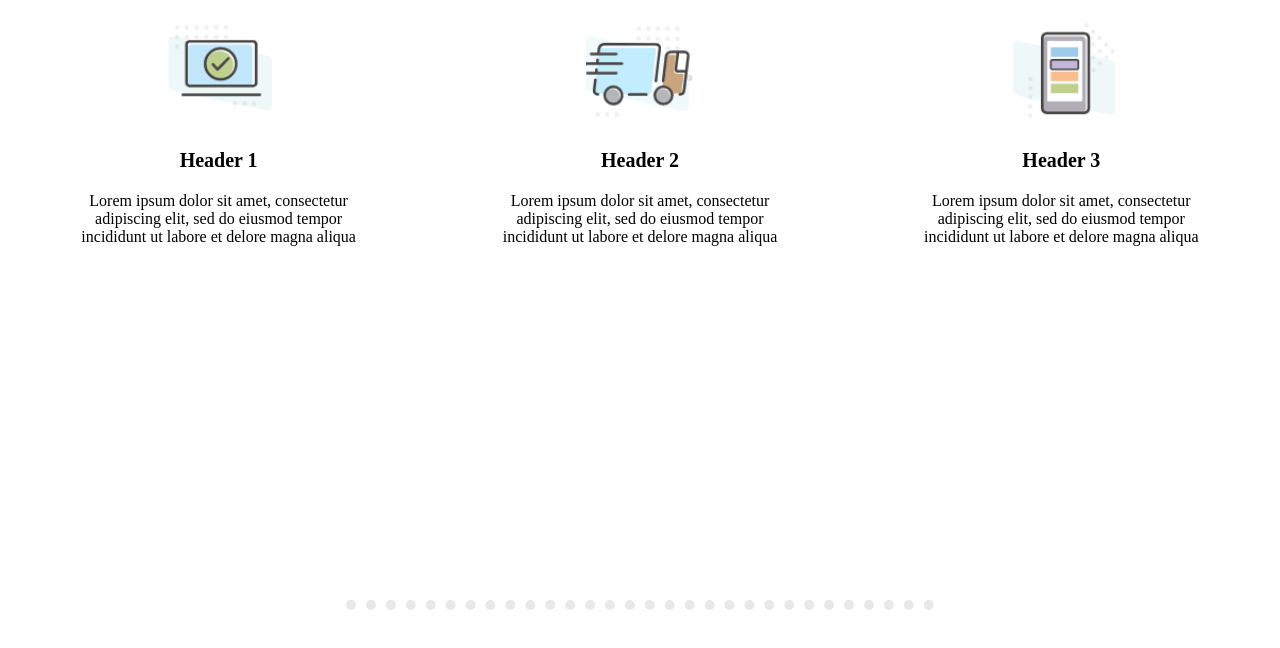
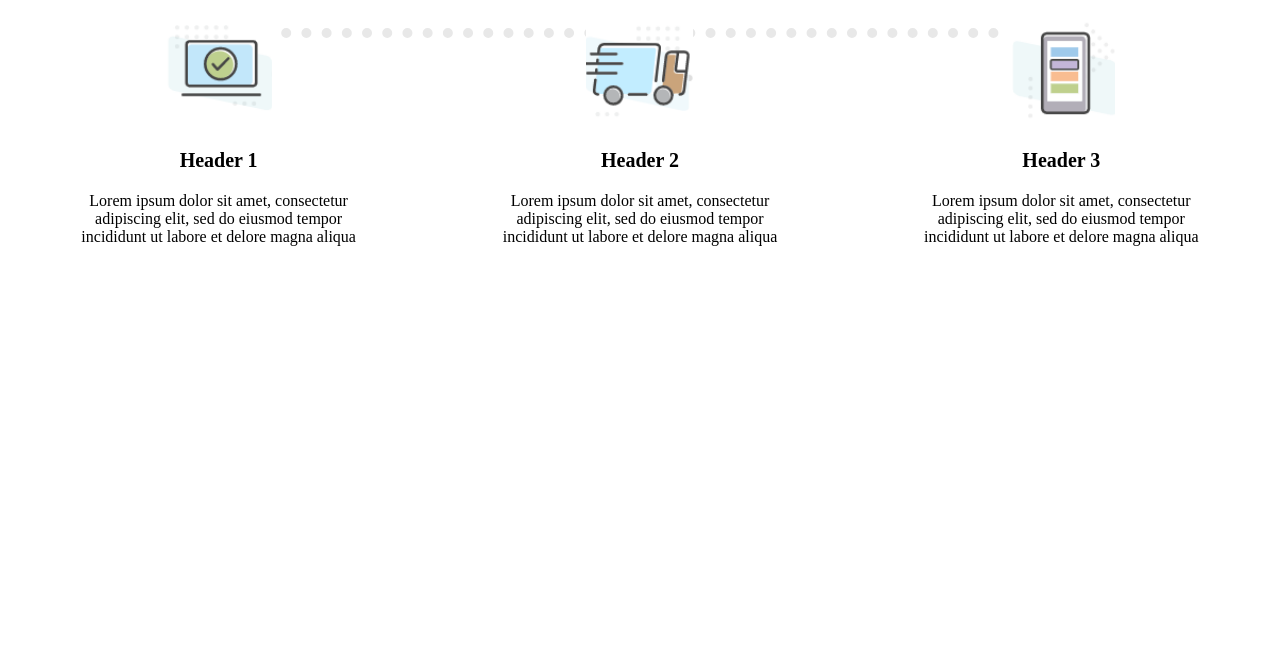
Before and after one commit to harryji168/widerfunnel, a plain HTML site: page part2/value.html in a window 1280 px wide. Shown: the part 100-748 px from the top of the page. Drawn offline with Linux system fonts and the light colour scheme.

Commit message:
improve p2

```diff
--- a/part2/styles/index.css
+++ b/part2/styles/index.css
@@ -72,10 +72,10 @@
 
 }
 .value-propositions  .bg_dot {
-    position:fixed;
+    position:absolute;
     border-top: 10px dotted rgb(232, 232, 232);
     z-index: -10;
-    top: 700px;
-    width: 46%;
+    top: 120px;
+    width: 60%;
     max-width: 885px;
 }
```
